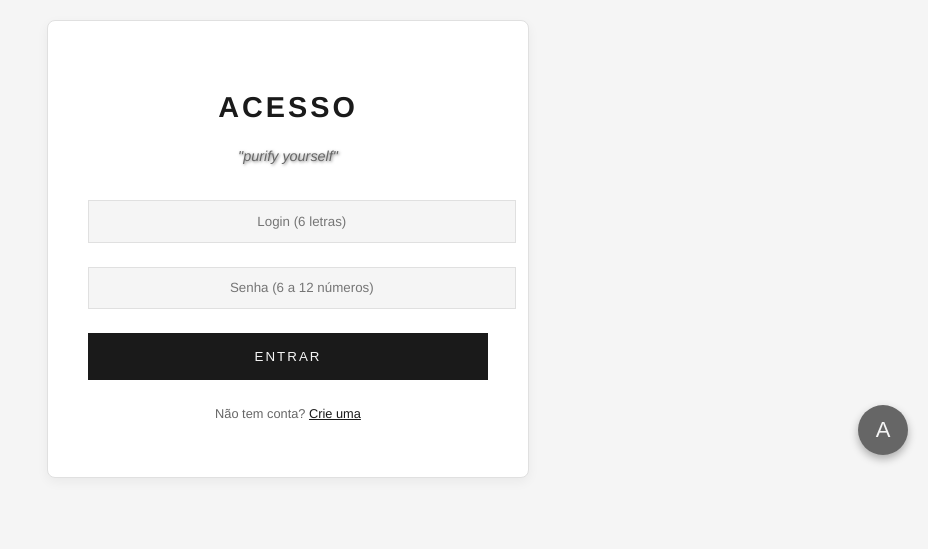
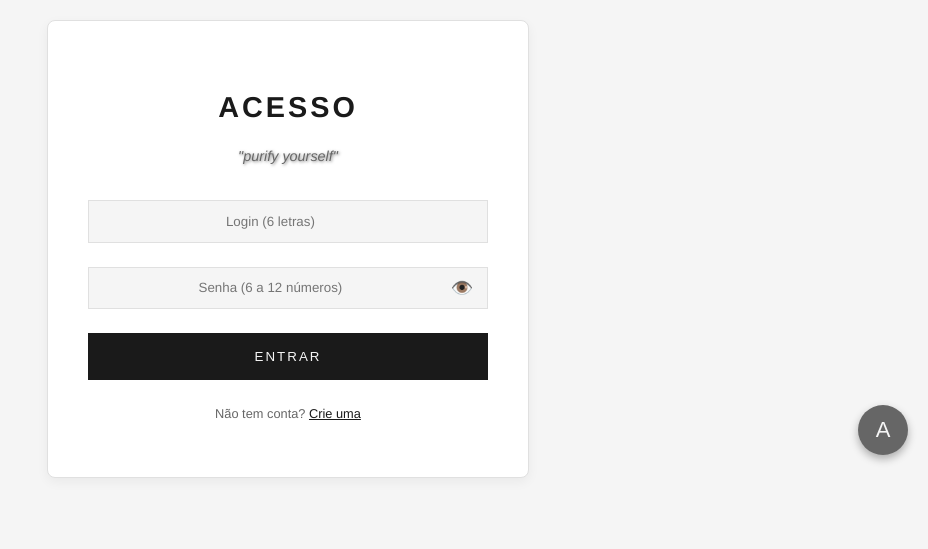
Before and after one commit to JoaoFerrer-dev/CATARSE-2025.2, a PHP site: page /paginas/login.html in a window 1280 px wide. Shown: the part 155-704 px from the top of the page, without its empty margins (352-1280 px from the left). Run offline with PHP 8.4, Linux system fonts and the light colour scheme.

Commit message:
Add files via upload

```diff
--- a/catarse/css/login.css
+++ b/catarse/css/login.css
@@ -1098,3 +1098,33 @@ button:hover, .user-icon:hover, .cart-btn:hover {
         padding: 0.7rem 1rem;
     }
 }
+.input-wrapper {
+    position: relative;
+    display: flex;
+    align-items: center;
+}
+
+.input-wrapper input {
+    flex: 1;
+    padding-right: 48px; /* espaço para o botão */
+}
+
+.password-toggle {
+    position: absolute;
+    right: 8px;
+    background: transparent;
+    border: none;
+    cursor: pointer;
+    font-size: 18px;
+    width: 36px;
+    height: 36px;
+    display: flex;
+    align-items: center;
+    justify-content: center;
+    color: var(--texto);
+    border-radius: 6px;
+}
+
+.password-toggle:focus {
+    outline: 2px solid var(--destaque);
+}
--- a/catarse/paginas/login.html
+++ b/catarse/paginas/login.html
@@ -62,6 +62,7 @@
 
             <form id="form-login">
                 <div class="form-group">
+                    <div class="input-wrapper">
                     <input
                         type="text"
                         id="login"
@@ -71,8 +72,10 @@
                         title="Exatamente 6 caracteres alfabéticos"
                         required>
                 </div>
+            </div>
                 <div class="form-group">
                 <label for="senha"></label>
+                <div class="input-wrapper">
                     <input
                         type="password"
                         id="senha"
@@ -83,6 +86,8 @@
                         required
                         minlength="6"
                         maxlength="12">
+                    <button type="button" id="toggle-password" class="password-toggle" aria-label="Mostrar senha">👁️</button>
+                </div>
             </div>
             <button type="submit" class="cta">Entrar</button>
 
--- a/catarse/php/database.php
+++ b/catarse/php/database.php
@@ -2,9 +2,9 @@
 // config/Database.php
 class Database {
     private $host = 'localhost';
-    private $db_name = 'CATARSE';
+    private $db_name = 'catarse';
     private $username = 'root';
-    private $password = ''; // XAMPP default often uses an empty password for 'root'
+    private $password = '@Breporta125722'; // XAMPP default often uses an empty password for 'root'
     public $conn;
 
     public function getConnection() {
```
Also changed, not shown: catarse/js/login.js (+55 -33 lines), catarse/php/login.php (+16 -3 lines), 1 other file. Lines whose indentation alone changed are shown as unchanged.
